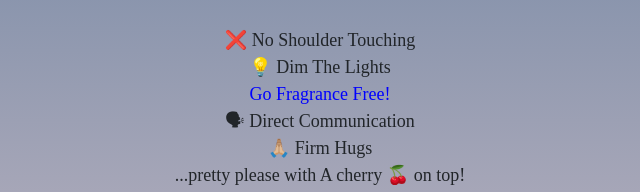
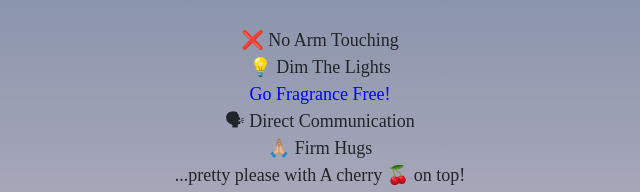
Before and after one commit to r3llie/my_sensory_profile, a plain HTML site: page index.html in a window 1280 px wide. Shown: the part 282-474 px from the top of the page, 320-960 px from the left. Drawn offline with nearby package versions, Linux system fonts and the light colour scheme; a web font is replaced by a local one.

Commit message:
Updated content

```diff
--- a/index.html
+++ b/index.html
@@ -40,7 +40,7 @@
     <h1>Accomodations</h1>
     <div>
       <ul class="accomodations-list">
-        <li>❌ No Shoulder Touching</li>
+        <li>❌ No Arm Touching</li>
         <li>💡 Dim The Lights</li>
         <li>
           <a
```
